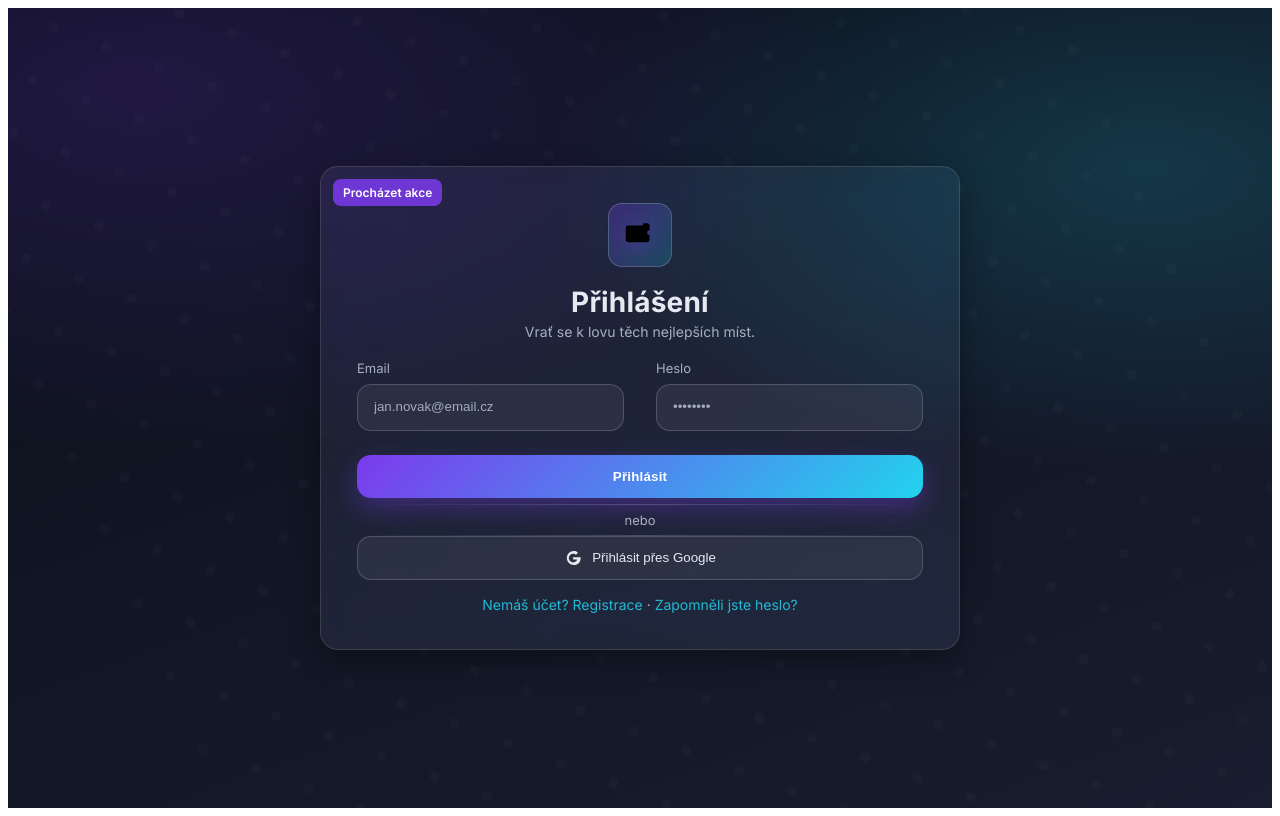
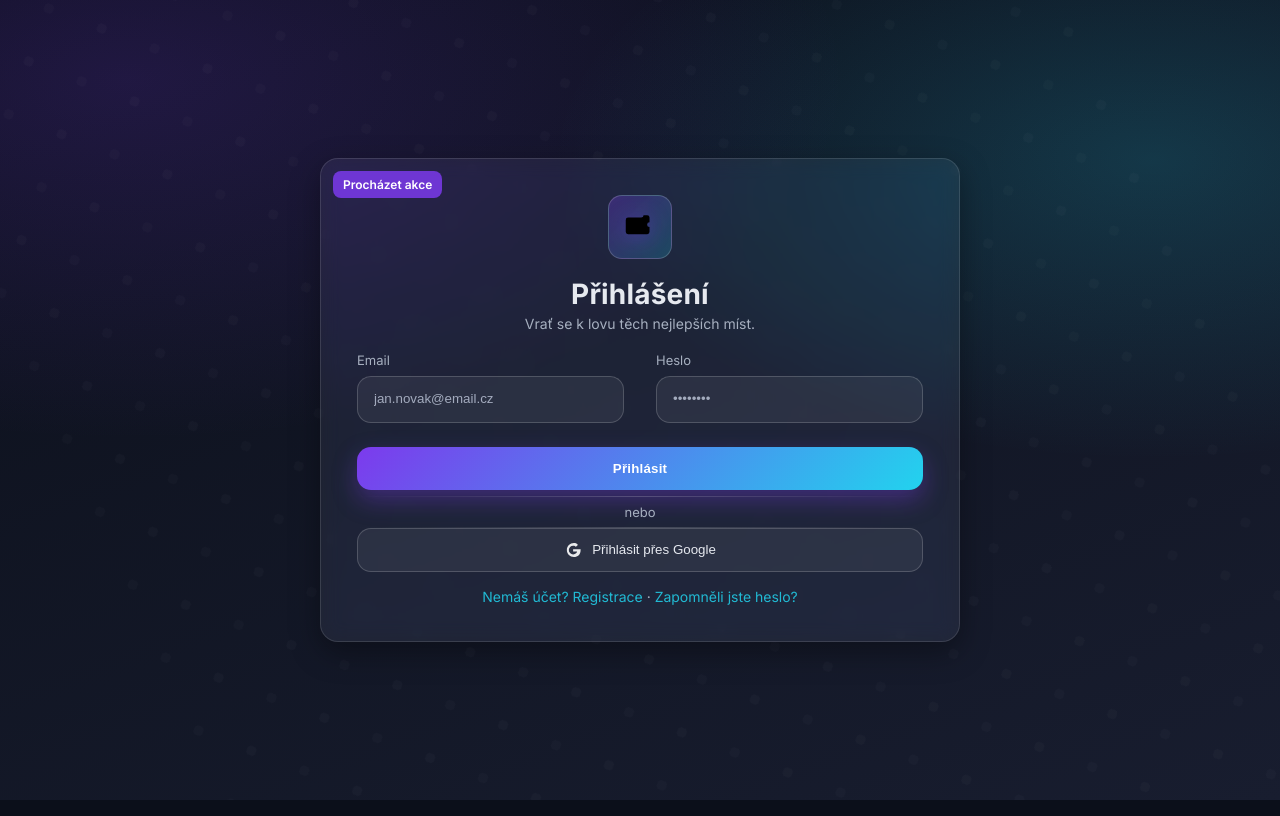
Before and after one commit to st67289/TicketApp, a React (Vite) app in the folder frontend/frontend-ticket-app/: page /auth/login in a window 1280 px wide. Built offline with nearby package versions, Linux system fonts and the light colour scheme.

Commit message:
Odstranění bílých rámečků a code cleanup

```diff
--- a/frontend/frontend-ticket-app/src/App.css
+++ b/frontend/frontend-ticket-app/src/App.css
@@ -0,0 +1,16 @@
+/* Resetování základních okrajů */
+body {
+    margin: 0;
+    padding: 0;
+    box-sizing: border-box;
+
+    /* Doporučuji nastavit i barvu pozadí body na stejnou tmavou,
+       jako máš v aplikaci. Zabrání to bílému probliknutí při načítání
+       nebo při "overscroll" efektu na mobilech. */
+    background-color: #0b0f1a;
+}
+
+/* Dobrá praxe pro React aplikace - aby root div zabíral celou výšku */
+#root {
+    min-height: 100vh;
+}
--- a/frontend/frontend-ticket-app/src/main.tsx
+++ b/frontend/frontend-ticket-app/src/main.tsx
@@ -2,6 +2,7 @@ import { StrictMode } from 'react'
 import { createRoot } from 'react-dom/client'
 import { BrowserRouter } from 'react-router-dom';
 import App from './App.tsx'
+import './App.css'
 
 createRoot(document.getElementById('root')!).render(
     <StrictMode>
```
Also changed, not shown: 1 other file (tests, documents, lock files or other folders).
